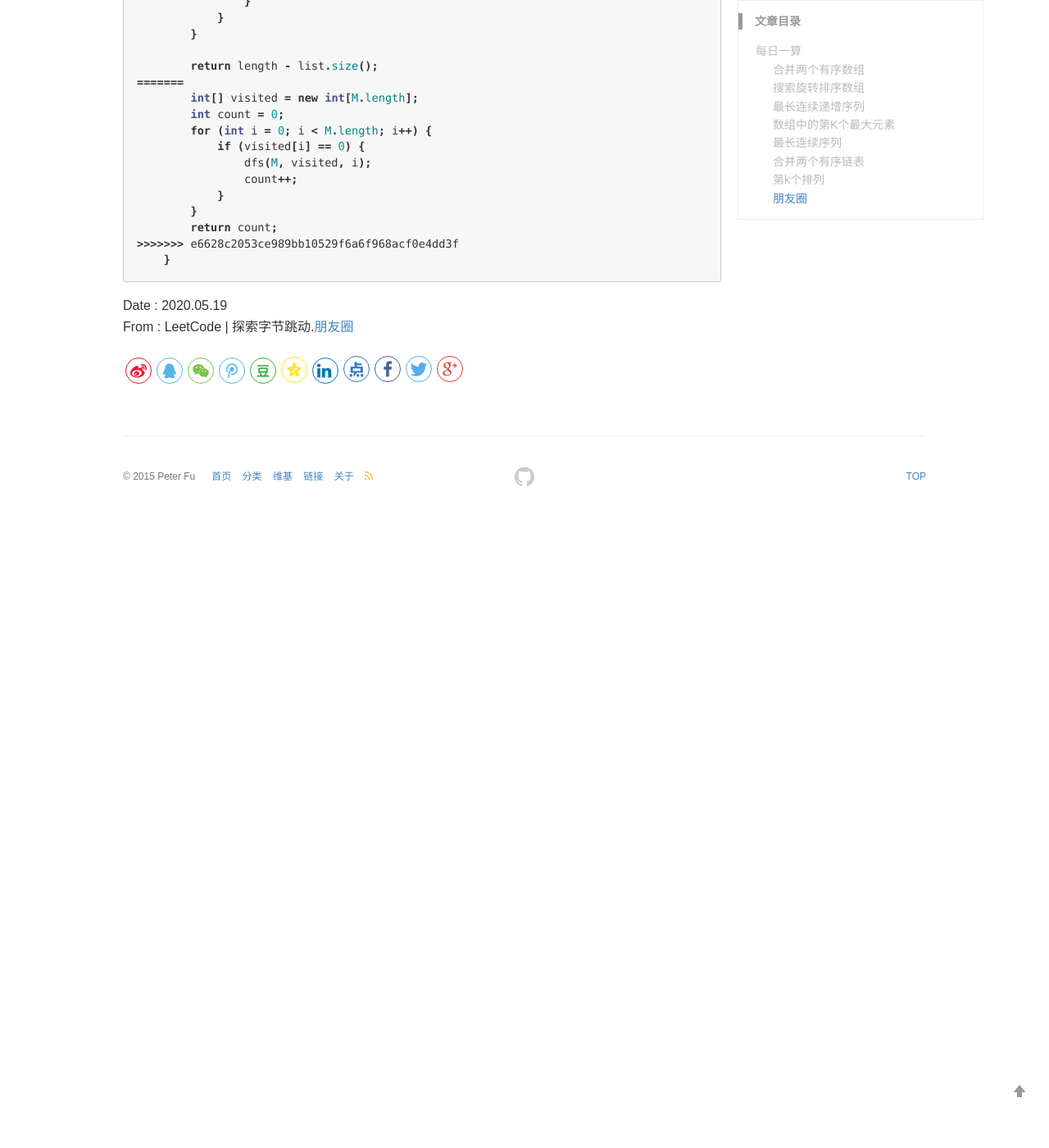
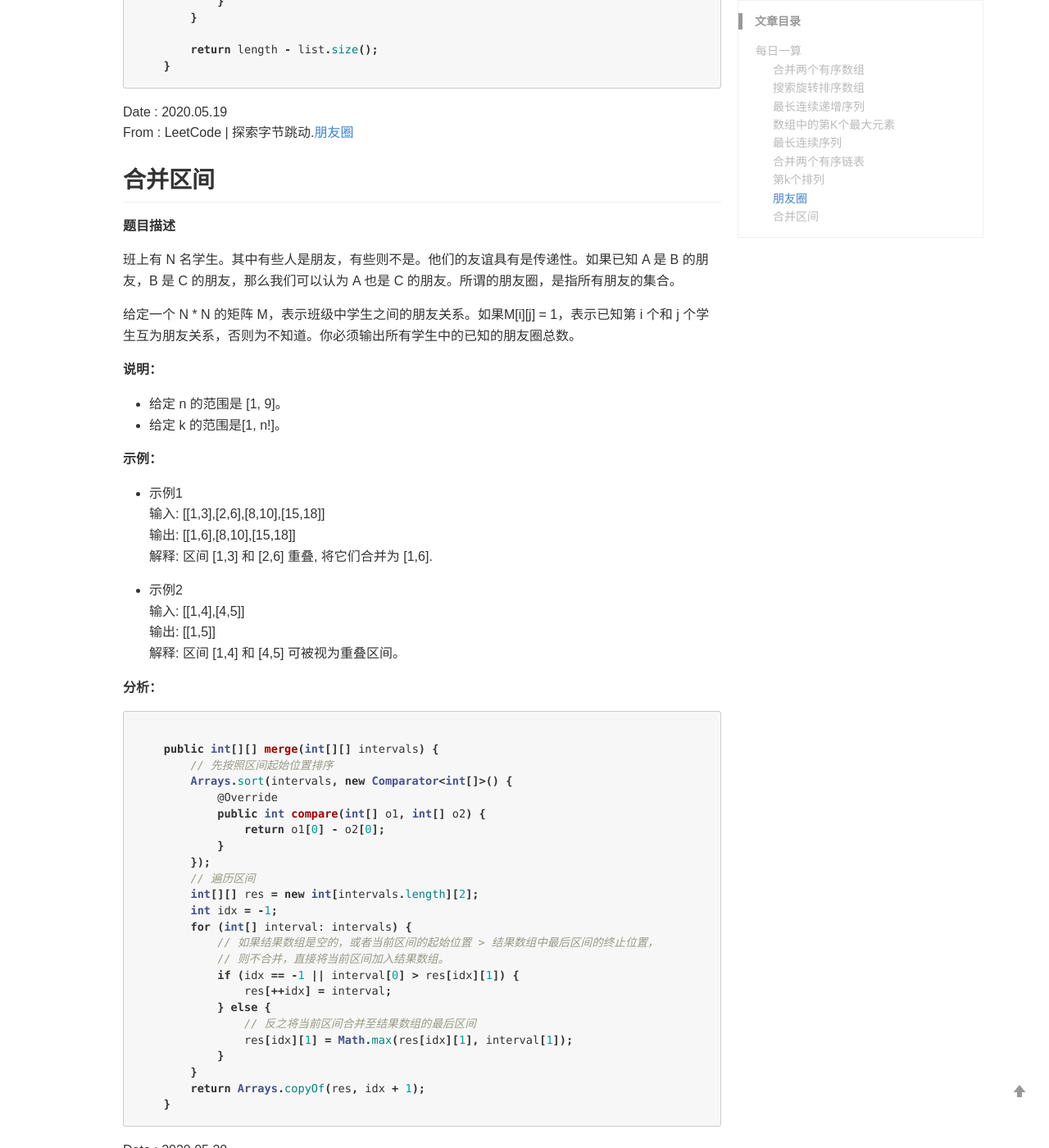
Before and after one commit to PeterXiaosa/PeterXiaosa.github.io, a Jekyll site: the page built from _wiki/Algorithm Daily.md, in a window 1280 px wide and 1400 px high, scrolled down 11948 px. Shown: the whole window at 82% size. Built offline with Jekyll 4.4.1, drawn with Linux system fonts in a browser that asks for light colours; comment, search, counter and statistics services are not loaded; before the commit the page ends 12578 px from its top, so only the background shows below that; some of the changed text lies outside the part shown.

Commit message:
添加合并区间

````diff
--- a/_wiki/Algorithm Daily.md
+++ b/_wiki/Algorithm Daily.md
@@ -545,19 +544,67 @@ public void dfs(int[][] M, int[] visited, int i) {
         }
 
         return length - list.size();
-=======
-        int[] visited = new int[M.length];
-        int count = 0;
-        for (int i = 0; i < M.length; i++) {
-            if (visited[i] == 0) {
-                dfs(M, visited, i);
-                count++;
-            }
-        }
-        return count;
->>>>>>> e6628c2053ce989bb10529f6a6f968acf0e4dd3f
     }
 ```
 
 Date : 2020.05.19
 From : LeetCode | 探索字节跳动.[朋友圈](https://leetcode-cn.com/problems/friend-circles/solution/peng-you-quan-by-leetcode/)
+
+
+##  合并区间
+
+**题目描述**
+
+班上有 N 名学生。其中有些人是朋友，有些则不是。他们的友谊具有是传递性。如果已知 A 是 B 的朋友，B 是 C 的朋友，那么我们可以认为 A 也是 C 的朋友。所谓的朋友圈，是指所有朋友的集合。
+
+给定一个 N * N 的矩阵 M，表示班级中学生之间的朋友关系。如果M[i][j] = 1，表示已知第 i 个和 j 个学生互为朋友关系，否则为不知道。你必须输出所有学生中的已知的朋友圈总数。
+
+
+**说明：**
+* 给定 n 的范围是 [1, 9]。
+* 给定 k 的范围是[1,  n!]。
+
+**示例：**
+
+* 示例1
+输入: [[1,3],[2,6],[8,10],[15,18]]
+输出: [[1,6],[8,10],[15,18]]
+解释: 区间 [1,3] 和 [2,6] 重叠, 将它们合并为 [1,6].
+
+* 示例2
+输入: [[1,4],[4,5]]
+输出: [[1,5]]
+解释: 区间 [1,4] 和 [4,5] 可被视为重叠区间。
+
+**分析：**
+
+
+```java
+
+    public int[][] merge(int[][] intervals) {
+        // 先按照区间起始位置排序
+        Arrays.sort(intervals, new Comparator<int[]>() {
+            @Override
+            public int compare(int[] o1, int[] o2) {
+                return o1[0] - o2[0];
+            }
+        });
+        // 遍历区间
+        int[][] res = new int[intervals.length][2];
+        int idx = -1;
+        for (int[] interval: intervals) {
+            // 如果结果数组是空的，或者当前区间的起始位置 > 结果数组中最后区间的终止位置，
+            // 则不合并，直接将当前区间加入结果数组。
+            if (idx == -1 || interval[0] > res[idx][1]) {
+                res[++idx] = interval;
+            } else {
+                // 反之将当前区间合并至结果数组的最后区间
+                res[idx][1] = Math.max(res[idx][1], interval[1]);
+            }
+        }
+        return Arrays.copyOf(res, idx + 1);
+    }
+```
+
+Date : 2020.05.20
+From : LeetCode | 探索字节跳动.[合并区间](https://leetcode-cn.com/explore/interview/card/bytedance/243/array-and-sorting/1046/)
````
Also changed, not shown: other parts of _wiki/Algorithm Daily.md (+0 -1 lines).
